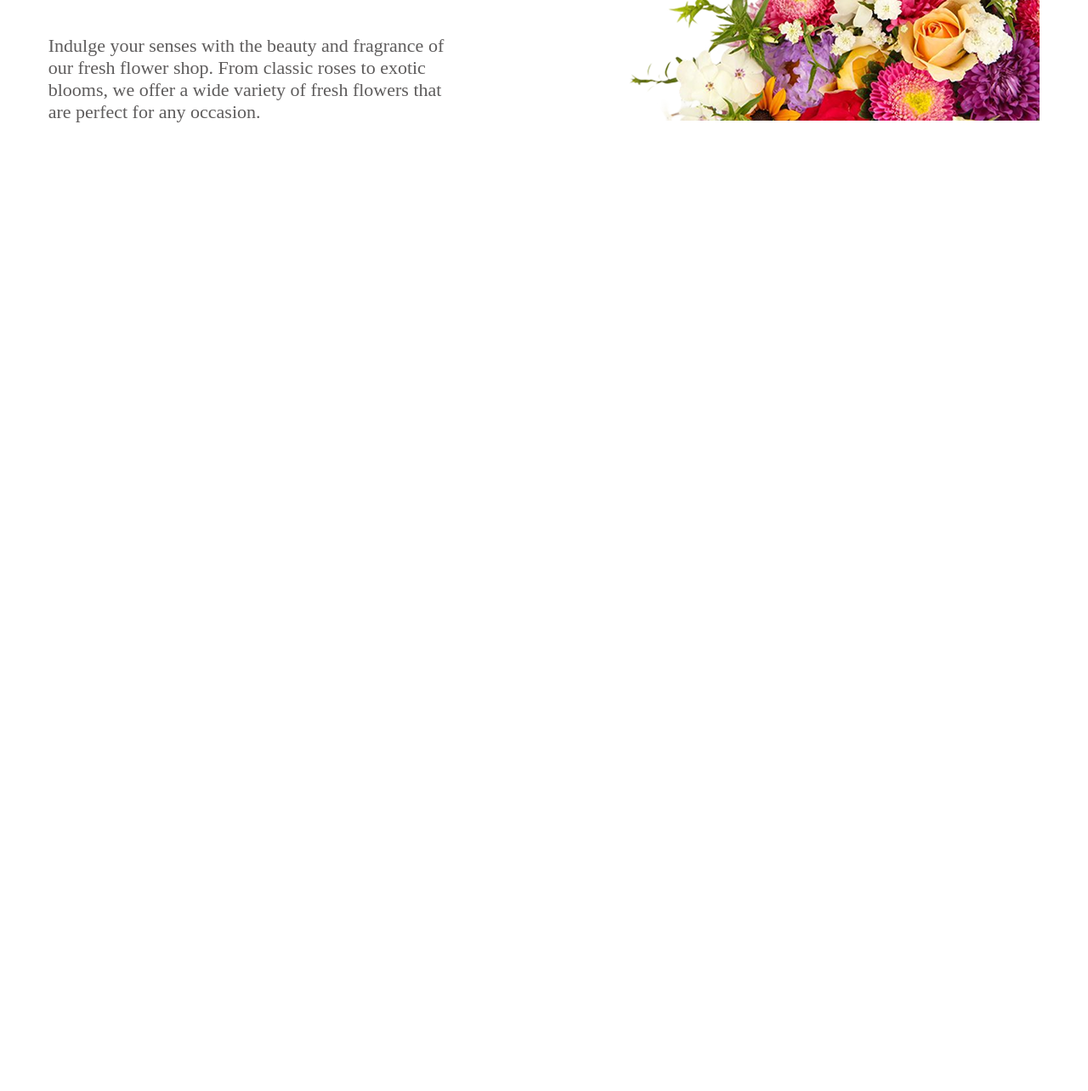
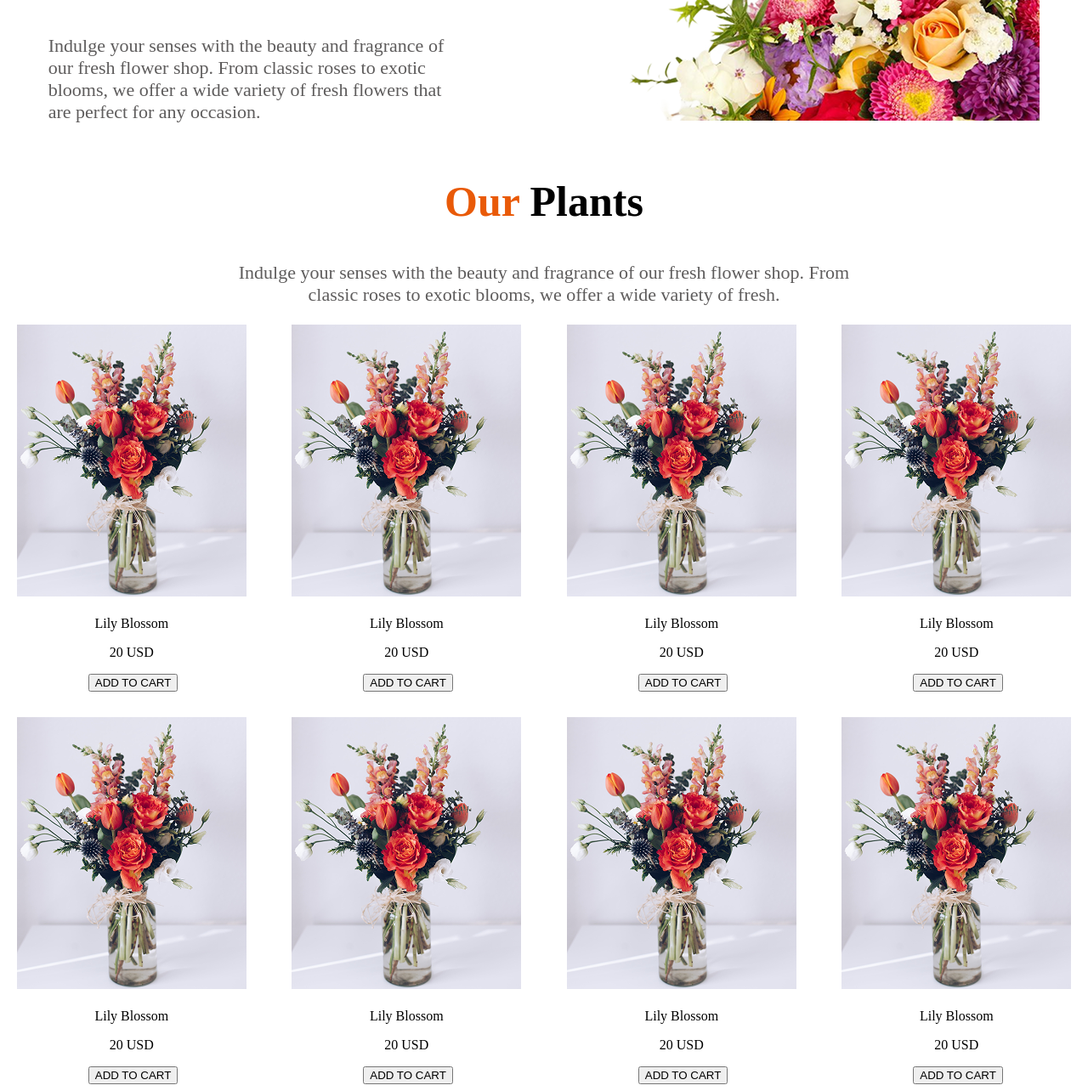
Before and after one commit to RatulFuad/Assignment-2, a plain HTML site: page index.html in a window 1280 px wide. Shown: the part 564-1848 px from the top of the page at 85% size. Before the commit the page ends 800 px from the top, so only its background shows below. Drawn offline with Linux system fonts and the light colour scheme.

Commit message:
complete some card of main part

```diff
--- a/index.html
+++ b/index.html
@@ -42,7 +42,7 @@
 
 
 
-  <p style="font-size: 22px; color: #5e5c5c; ">Indulge your senses with the beauty and fragrance of <br> our fresh flower shop. From classic roses to exotic <br> blooms, we offer a wide variety of fresh flowers that <br> are perfect for any occasion. </p>
+  <p style="font-size: 22px; color: #5e5c5c; ">Indulge your senses with the beauty and fragrance of <br> our fresh flower shop. From  classic roses to exotic <br> blooms, we offer a wide variety of fresh flowers that <br> are perfect for any occasion. </p>
  </div>
 
 
@@ -51,15 +51,94 @@
 
   </div>
 
+</header>
 
 
 
+  <main>
+
+    <section>
+      <h2 class="main-part-1"><span style="color: #E95A08;">Our</span>  Plants</h2>
+
+      <p class="main-part-2">Indulge your senses with the beauty and fragrance of our fresh flower shop. From <br> classic roses to exotic blooms, we offer a wide variety of fresh.</p>
+    </section>
+
+    <section class="card-8">
 
 
+      <div class="card-1">
+        <img src="assets/sample-flower-image.png" alt="">
+        <p class="detail-1">Lily Blossom</p>
+        <p class="detail-2">20 USD</p>
+        <button class="button-1">ADD TO CART</button>
 
-  </header>
+      </div>
 
-  <main>
+
+      <div class="card-1">
+        <img src="assets/sample-flower-image.png" alt="">
+        <p class="detail-1">Lily Blossom</p>
+        <p class="detail-2">20 USD</p>
+        <button class="button-1">ADD TO CART</button>
+
+      </div>
+
+
+      <div class="card-1">
+        <img src="assets/sample-flower-image.png" alt="">
+        <p class="detail-1">Lily Blossom</p>
+        <p class="detail-2">20 USD</p>
+        <button class="button-1">ADD TO CART</button>
+
+      </div>
+
+
+      <div class="card-1">
+        <img src="assets/sample-flower-image.png" alt="">
+        <p class="detail-1">Lily Blossom</p>
+        <p class="detail-2">20 USD</p>
+        <button class="button-1">ADD TO CART</button>
+
+      </div>
+
+
+      <div class="card-1">
+        <img src="assets/sample-flower-image.png" alt="">
+        <p class="detail-1">Lily Blossom</p>
+        <p class="detail-2">20 USD</p>
+        <button class="button-1">ADD TO CART</button>
+
+      </div>
+
+
+      <div class="card-1">
+        <img src="assets/sample-flower-image.png" alt="">
+        <p class="detail-1">Lily Blossom</p>
+        <p class="detail-2">20 USD</p>
+        <button class="button-1">ADD TO CART</button>
+
+      </div>
+
+
+      <div class="card-1">
+        <img src="assets/sample-flower-image.png" alt="">
+        <p class="detail-1">Lily Blossom</p>
+        <p class="detail-2">20 USD</p>
+        <button class="button-1">ADD TO CART</button>
+
+      </div>
+
+
+      <div class="card-1">
+        <img src="assets/sample-flower-image.png" alt="">
+        <p class="detail-1">Lily Blossom</p>
+        <p class="detail-2">20 USD</p>
+        <button class="button-1">ADD TO CART</button>
+
+      </div>
+
+
+    </section>
 
   </main>
 
--- a/style/index.css
+++ b/style/index.css
@@ -54,12 +54,51 @@ a{
 .cart-item-1{
    font-weight: bold;
 }
+/* end header item */
+
+
+/* start main item */
+.main-part-1{
+   font-size: 50px;
+   text-align: center;
+}
+
+.main-part-2{
+   font-size: 22px;
+   color: #5e5c5c;
+   text-align: center;
+}
+
+.card-8{
+   display: grid;
+   grid-template-columns: repeat(4, 1fr);
+   gap: 30px;
+
+}
+.card-1{
+    margin: auto ;
+
+
+}
+.detail-1{
+   text-align: center;
+}
+.detail-2{
+   text-align: center;
+}
+.button-1{
+   margin-left: 84px;
+}
+
+
+
+
 /* media query */
 
 @media  screen and (max-width:576px)  {
 
 
-
+/* header part */
 
    .nav-link{
       flex-direction: row;
@@ -99,5 +138,7 @@ a{
 
 }
 
+/* end header part */
+
 
 }
```
